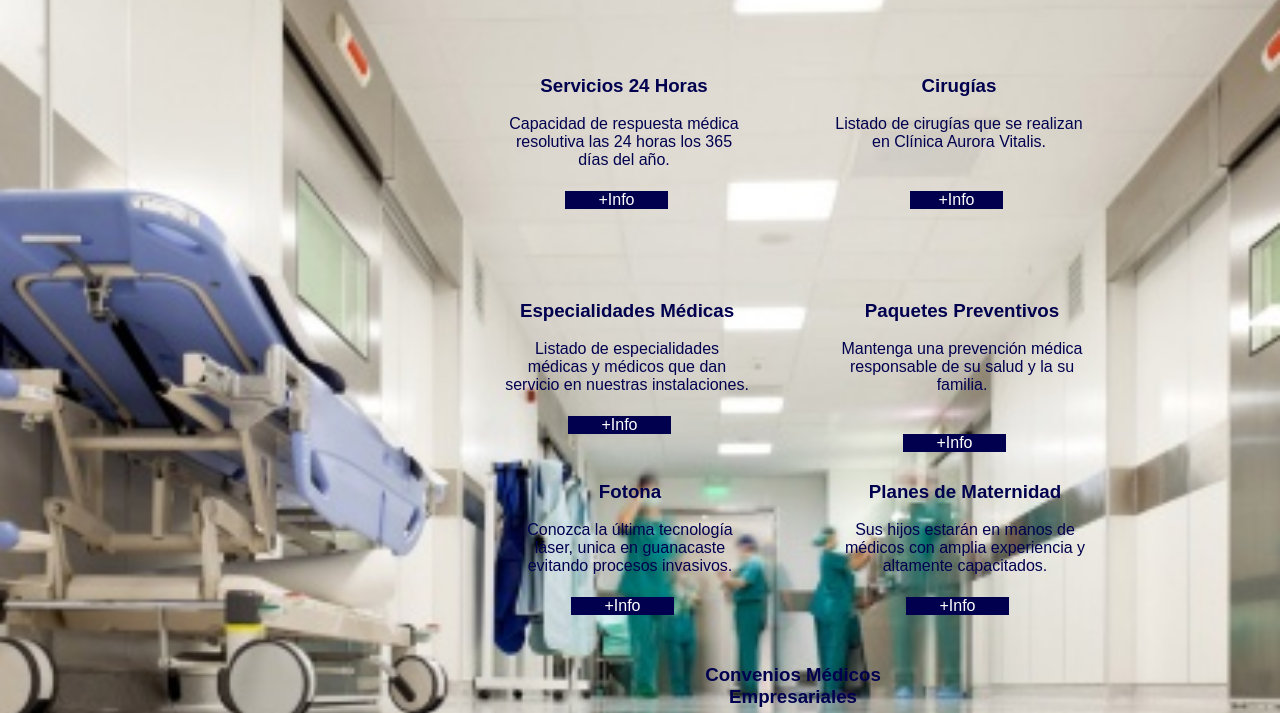
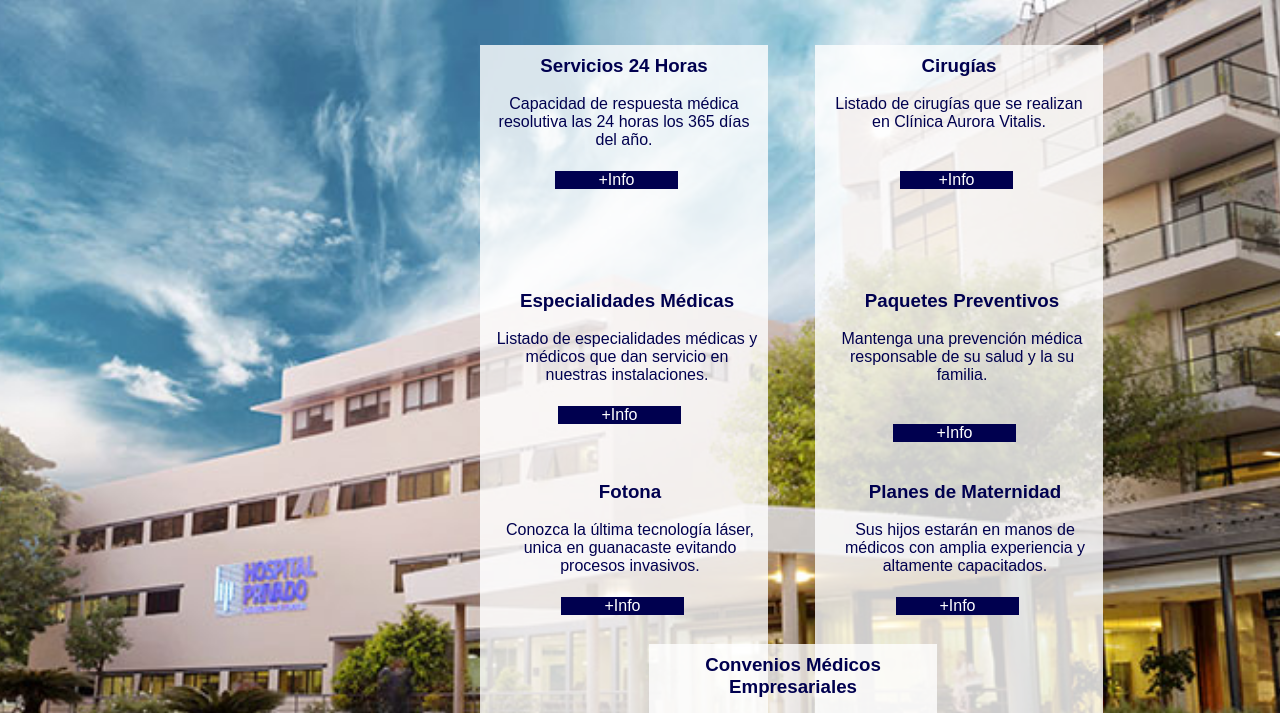
Before and after one commit to DenHeX/Proyecto---Cl-nica, a plain HTML site: page index.html in a window 1280 px wide. Shown: the part 808-1521 px from the top of the page. Drawn offline with Linux system fonts and the light colour scheme.

Commit message:
nuevo arreglo

```diff
--- a/index.html
+++ b/index.html
@@ -62,7 +62,7 @@
                 <ul>
                     <li> <a href="index.html"> Inicio </a></li>
                     <li> <a href="index.html"> Nosotros </a></li>
-                    <li> <a href="#cards"> Servicios Médicos </a></li>
+                    <li> <a href="#tituloCards"> Servicios Médicos </a></li>
                     <li> <a href="Promociones.html"> Promociones </a></li>
                     <li> <a href="#infoRedes"> Al día con HSRA </a></li>
                     <li> <a href="PlanesMaternidad.html"> Maternidad </a></li>
@@ -131,7 +131,7 @@
                 </div>
             </div>
 
-            <div class="tituloCards">
+            <div id="tituloCards">
                 <h2>Nuestros <br> Servicios</h2>
             </div>
             <br><br><br>
--- a/style/style.css
+++ b/style/style.css
@@ -237,7 +237,7 @@ label{
     text-align: justify;
 }
 
-.tituloCards {
+#tituloCards {
     font-size: 30px;
     background-color:hwb(240 0% 69%);
 }
@@ -248,16 +248,44 @@ label{
     color: hwb(240 0% 69%);
     align-items: center;
     margin-top: -55px;
-    background-image: url(../img/carrusel2.jpg);
+    background-image: url(../img/hospital.jpg);
     background-size: cover;
     background-position: center;
     background-attachment: fixed;
 }
 
+.card1, .card2, .card7 {
+    margin-bottom: 20px;
+    background-color: rgba(255, 255, 255, 0.8);
+}
+
+
+.card1 .card-body,
+.card2 .card-body,
+.card3 .card-body,
+.card4 .card-body,
+.card5 .card-body,
+.card6 .card-body,
+.card7 .card-body {
+    padding: 10px;
+}
+
+.card1 .card-title,
+.card2 .card-title,
+.card3 .card-title,
+.card4 .card-title,
+.card5 .card-title,
+.card6 .card-title,
+.card7 .card-title {
+    margin-top: 0;
+}
+
+
 .card {
     border: 1px solid #ccc;
     border-radius: 5px;
     margin-bottom: 20px;
+    background-color: rgba(255, 255, 255, 0.8);
 }
 
 .card-body {
@@ -457,14 +485,6 @@ h2 {
     background-color: grey;
 }
 
-.imgFoot{
-
-}
-
-.redesFoot{
-
-}
-
 .infoFoot{
     color:  hwb(240 0% 69%);
     font-family: Arial, Helvetica, sans-serif;
```
Also changed, not shown: img/carrusel1.avif (deleted), img/carrusel2.jpg (deleted), img/hospital.jpg (added).
